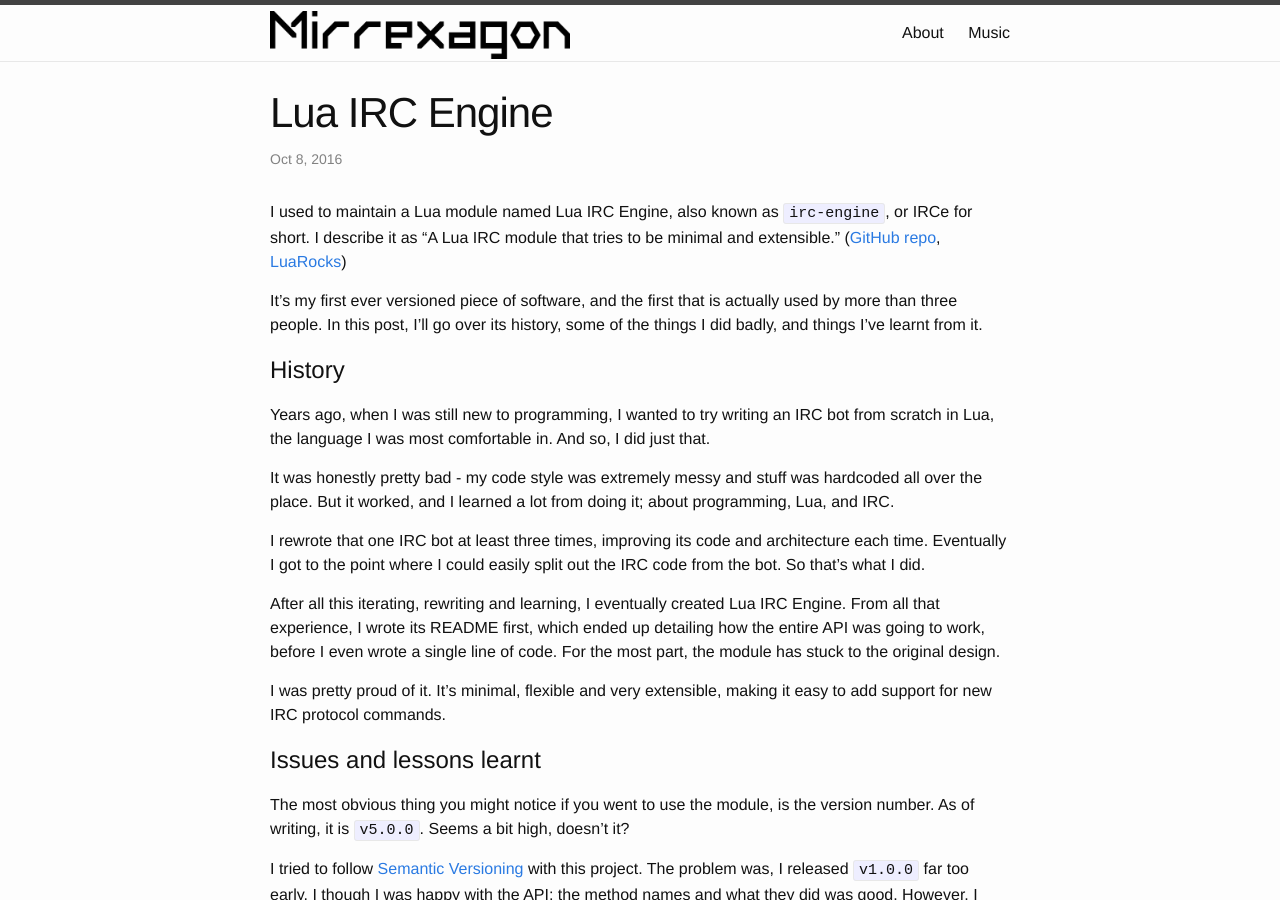
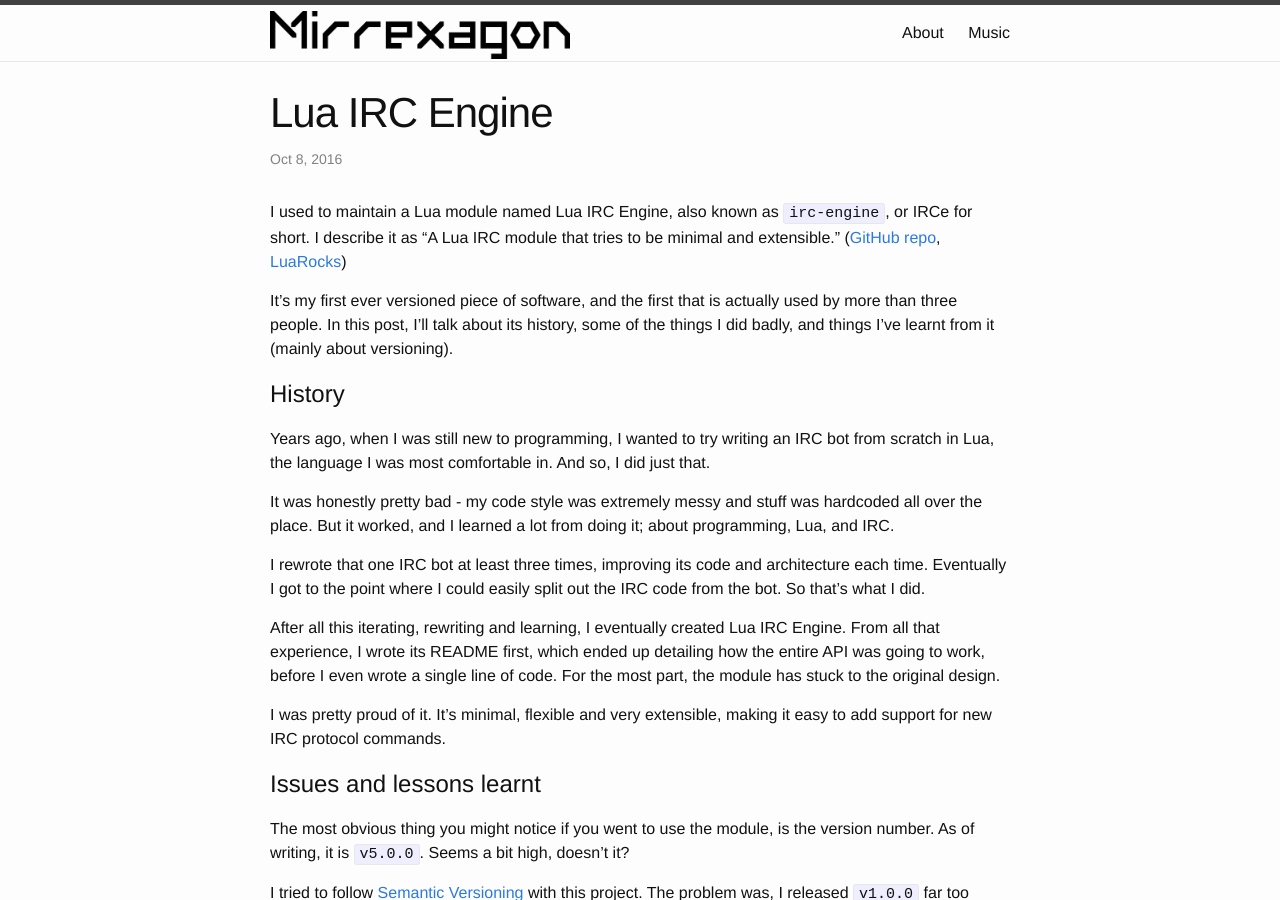
Before and after one commit to legospacy/legospacy.github.io, a Jekyll site: the page built from _posts/2016-10-08-lua-irc-engine.md, in a window 1280 px wide and 900 px high. Built offline with Jekyll 4.4.1, drawn with Linux system fonts in a browser that asks for light colours.

Commit message:
Post edits

```diff
--- a/_posts/2016-10-08-lua-irc-engine.md
+++ b/_posts/2016-10-08-lua-irc-engine.md
@@ -5,7 +5,7 @@ title: "Lua IRC Engine"
 
 I used to maintain a Lua module named Lua IRC Engine, also known as `irc-engine`, or IRCe for short. I describe it as "A Lua IRC module that tries to be minimal and extensible." ([GitHub repo](https://github.com/mirrexagon/lua-irc-engine), [LuaRocks](https://luarocks.org/modules/mirrexagon/irc-engine))
 
-It's my first ever versioned piece of software, and the first that is actually used by more than three people. In this post, I'll go over its history, some of the things I did badly, and things I've learnt from it.
+It's my first ever versioned piece of software, and the first that is actually used by more than three people. In this post, I'll talk about its history, some of the things I did badly, and things I've learnt from it (mainly about versioning).
 
 
 # History
```
